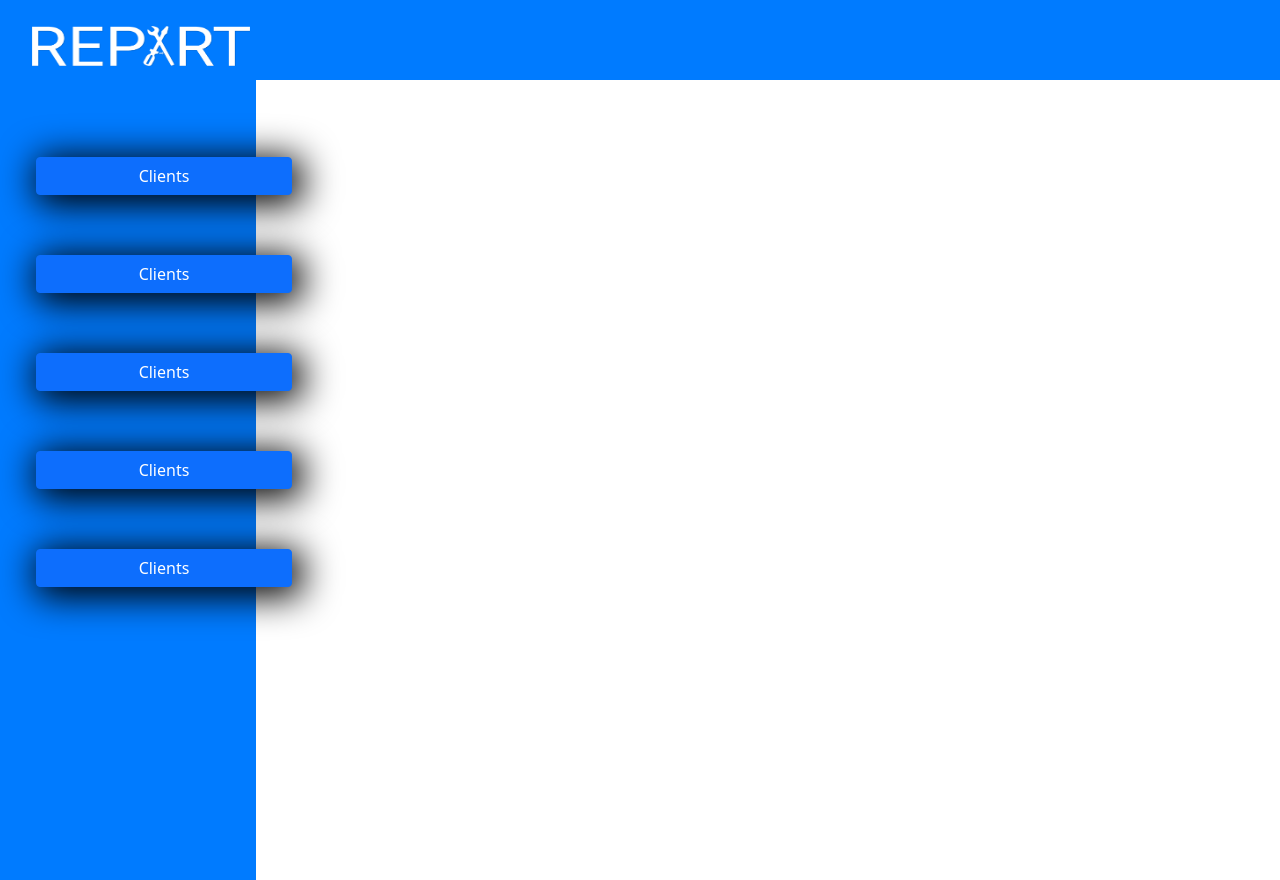
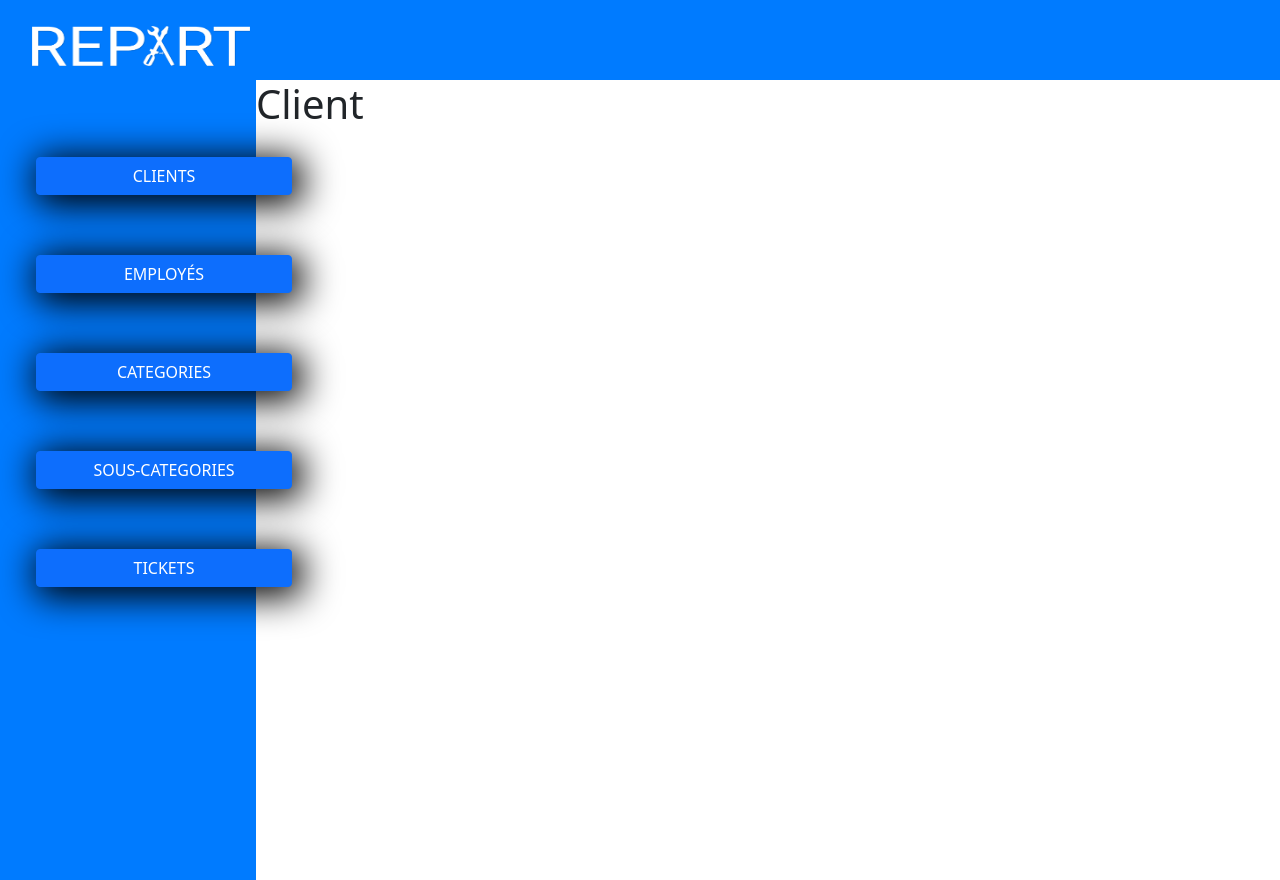
Before and after one commit to DernierPhenix/REPART, a Symfony app: template templates/client/client.html.twig in a window 1280 px wide. Run offline with Twig, Linux system fonts and the light colour scheme; the template is opened without the code that fills it, so the values that code supplies are empty; some libraries are stand-ins or nearby versions.

Commit message:
modif templates

```diff
--- a/src/Controller/SecurityController.php
+++ b/src/Controller/SecurityController.php
@@ -9,7 +9,7 @@ use Symfony\Component\Security\Http\Authentication\AuthenticationUtils;
 
 class SecurityController extends AbstractController
 {
-    #[Route(path: '/login', name: 'app_login')]
+    #[Route(path: '/', name: 'app_login')]
     public function login(AuthenticationUtils $authenticationUtils): Response
     {
         // if ($this->getUser()) {
--- a/templates/client/client.html.twig
+++ b/templates/client/client.html.twig
@@ -6,22 +6,33 @@
 <style>
 </style>
 {% endblock %}
+{% block navbarTop %}
+ <div class="logOut">
+    {% if app.user %}
+            You are logged in as {{ app.user.userIdentifier }}, <a href="{{ path('app_logout') }}">Logout</a>
+    {% endif %}
+   </div>
+ {% endblock %}
+
 {% block bouton %}
 <div class="liste">
 
-<a class="btn btn-primary" id="btnT" href="" role="button">Clients</a>
 
-		<a class="btn btn-primary" id="btnT" href="" role="button">Clients</a>
 
-		<a class="btn btn-primary" id="btnT" href="" role="button">Clients</a>
+		<a class="btn btn-primary" id="btnT" href="{{ path('app_client') }}" role="button">CLIENTS</a>
 
-		<a class="btn btn-primary" id="btnT" href="{" role="button">Clients</a>
+		<a class="btn btn-primary" id="btnT" href="{{ path('app_client') }}" role="button">EMPLOYÉS</a>
 
-		<a class="btn btn-primary" id="btnT" href="" role="button">Clients</a>
+		<a class="btn btn-primary" id="btnT" href="{{ path('app_categories') }}" role="button">CATEGORIES</a>
+
+		<a class="btn btn-primary" id="btnT" href="{{ path('app_sous_categorie') }}" role="button">SOUS-CATEGORIES</a>
+
+		<a class="btn btn-primary" id="btnT" href="" role="button">TICKETS</a>
+
 
 </div>
 {% endblock %}
 
 {% block contenu %}
-
+<H1>Client </H1>
 {% endblock %}
```
Also changed, not shown: templates/categories/categorie.html.twig (+14 -7 lines), templates/sous_categorie/sousCategorie.html.twig (+14 -7 lines), templates/test/index.html.twig (+6 -10 lines).
